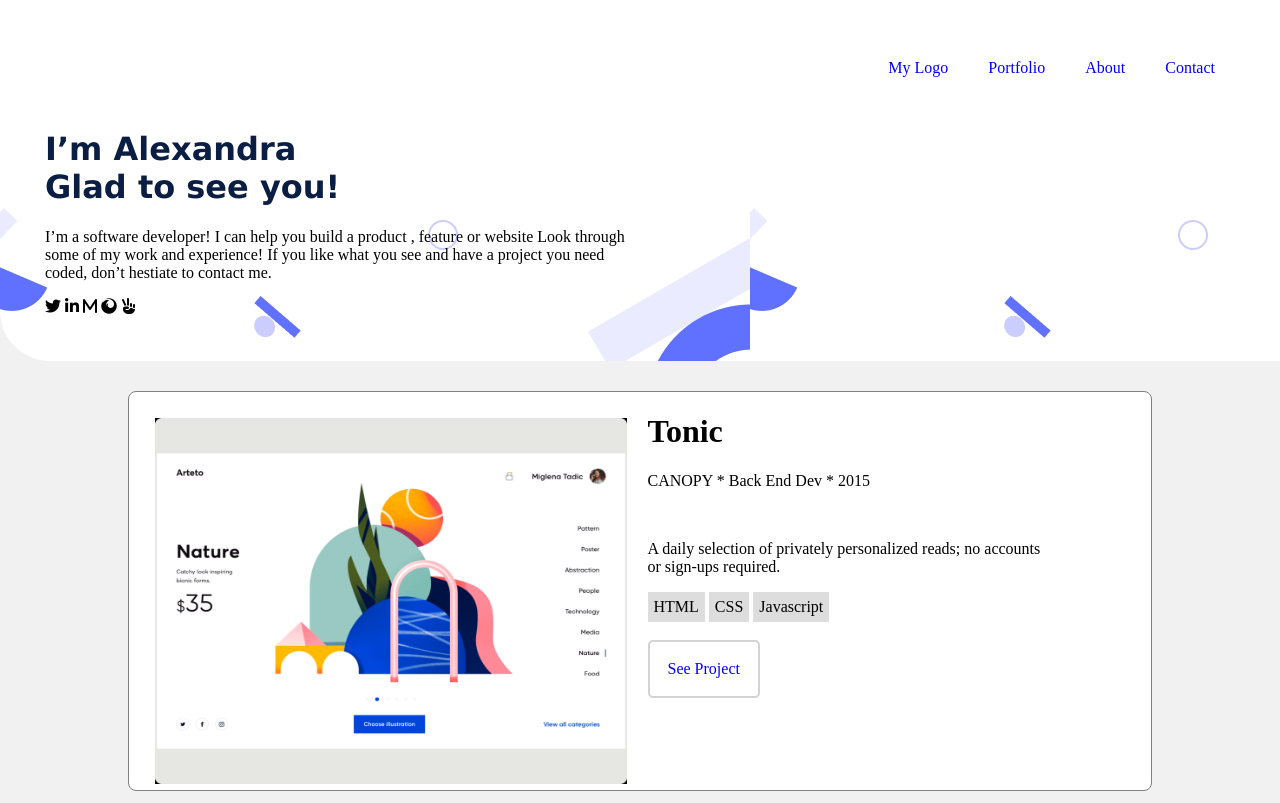
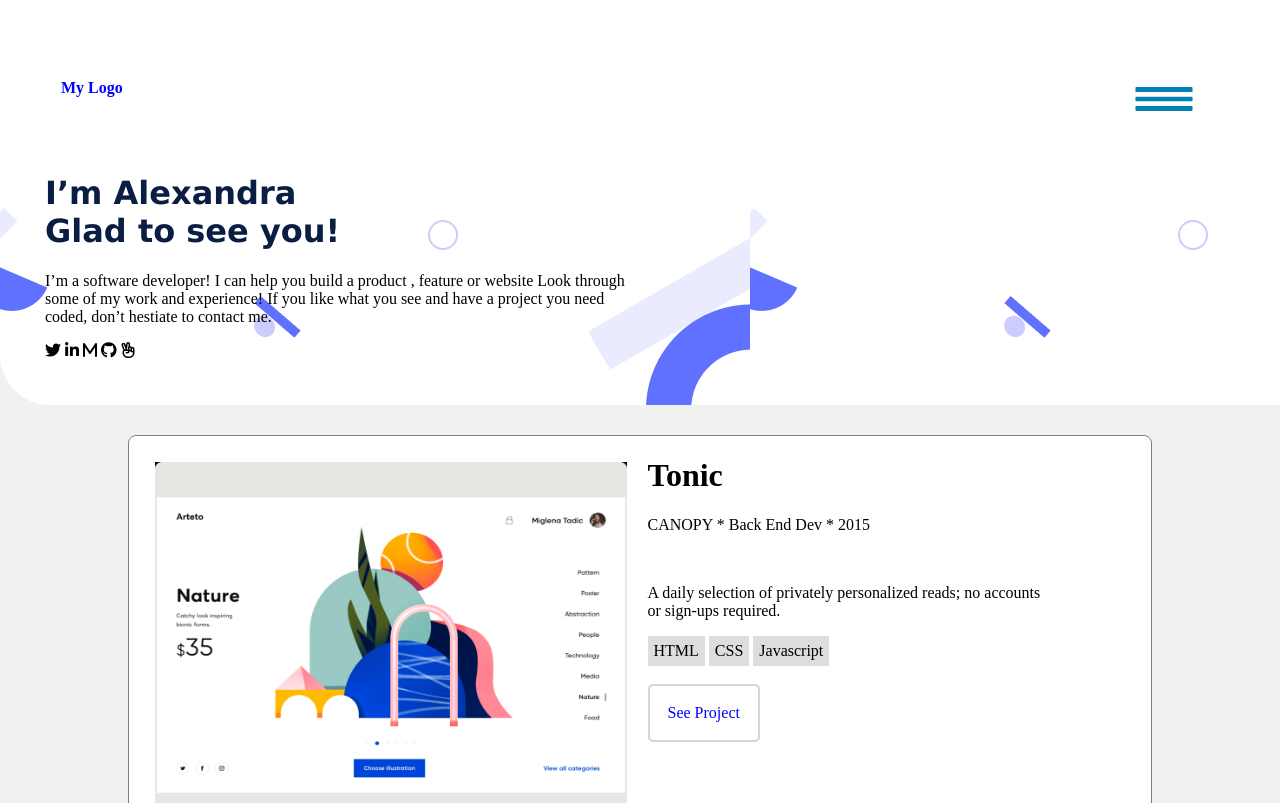
Before and after one commit to baqar-abbas/Portfolio_Project, a website: page index.html in a window 1280 px wide. Shown: the top 803 px of the page. Drawn offline with Linux system fonts and the light colour scheme.

Commit message:
Project files modified as per the suggested recommendations provided by Code reviewer

```diff
--- a/index.html
+++ b/index.html
@@ -7,30 +7,28 @@
     <script src="https://kit.fontawesome.com/d901e0cb9a.js" crossorigin="anonymous"></script>
     </head>
     <body>
-        <div class="header">
-            <div class="nav">
-                <a style="align-self: flex-start;" href="#">My Logo</a>
-                <a href="">Portfolio</a>
-                <a href="">About</a>
-                <a href="">Contact</a>
 
-            </div><br>
-
-
-
+        <header>
+          <nav>
+            <ul>
+              <li><a class="logolink" href=""><b>My Logo</b></a></li>
+              <li style="float:right;">
+<a href=""><img src="hammenu.png" alt="ham" style="width: 90px;height: 60px;"></a></li>
+             </ul>
+                    </nav>
           <div class="textdiv"><h1>I’m Alexandra <br>
             Glad to see you!</h1>
             <p>I’m a software developer! I can help you build a product , feature or website Look through <br>
               some of my work and experience! If you like what you see and have a project
               you need <br>
-                     coded, don’t hestiate to contact me.</p></div>
-
-                     <i class="fa-brands fa-twitter"></i>
+              coded, don’t hestiate to contact me.</p>
+            <section><i class="fa-brands fa-twitter"></i>
               <i class="fa-brands fa-linkedin-in"></i>
               <i class="fa-solid fa-m"></i>
-                     <i class="fa-brands fa-firefox"></i>
-                     <i class="fa-sharp fa-solid fa-hand-peace"></i>
+              <i class="fa-brands fa-github"></i>
+              <i class="fa-regular fa-hand-peace"></i></section>
             </div>
+        </header>
        <div class="container">
         <div class="imgdiv">
             <img src="image1.png" alt="Nature" height="300" width="300">
@@ -115,11 +113,11 @@
                 website Look through some of my <br> work and experience! If you like what you see and
                  have <br> a project you need coded, don’t hestiate to contact me.</p>
              <span>Let's Connect</span>
-             <i class="fa-brands fa-twitter"></i>
+             <section><i class="fa-brands fa-twitter"></i>
               <i class="fa-brands fa-linkedin-in"></i>
               <i class="fa-solid fa-m"></i>
-                     <i class="fa-brands fa-firefox"></i>
-                     <i class="fa-sharp fa-solid fa-hand-peace"></i><br><br>
+              <i class="fa-brands fa-github"></i>
+              <i class="fa-regular fa-hand-peace"></i></section><br><br>
                      <span><a href="#">Get My Resume</a> </span> >
         </div>
         <div class="language">
--- a/styles.css
+++ b/styles.css
@@ -7,30 +7,64 @@ body {
   margin: 0;
 }
 
-.header {
+header {
   background-image: url('image.png');
   border-bottom-left-radius: 50px;
   padding: 45px;
 }
-
-.nav {
-  display: flex;
-  justify-content: flex-end;
-  background-color: white;
+nav ul {
+  list-style-type: none;
+  padding: 0;
+  margin: 0;
+  overflow: hidden;
+}
+nav li {
+  float: left;
+}
+nav li a {
+  text-decoration: none;
+  color: blue;
+  display: inline-block;
+  padding: 14px 16px;
+  text-align: center;
+}
+nav li a.logolink {
+  position: relative;
+  top: 20px;
 }
 
-.nav a {
-  color: blue;
-  padding: 14px 20px;
+nav li.dropdown {
+  display: inline-block;
+  position: relative;
+  top: 0;
+  right: 0;
+}
+.dropdown-content {
+  display: none;
+  position: absolute;
+  background-color: #f9f9f9;
+  min-width: 160px;
+  box-shadow: 0px 8px 16px 0px rgba(0,0,0,0.2);
+  z-index: 1;
+}
+nav li.dropdown .dropdown-content a {
+  color: black;
+  padding: 12px 16px;
   text-decoration: none;
-  text-align: center;
+  display: block;
+  text-align: left;
 }
 
+
+.dropdown-content a:hover {background-color: #f1f1f1;}
+
+.dropdown:hover .dropdown-content {
+  display: block;
+}
 .textdiv h1 {
   font-family: Verdana, Geneva, Tahoma, sans-serif;
   color: #091e42;
 }
-
 .container {
   display: flex;
   border: 1px solid gray;
@@ -239,14 +273,16 @@ input[type=button] {
   height: 45px;
 }
 
-@media screen and (max-width: 750px) {
+@media (max-width: 750px) {
   .nav a {
     width: 100%;
   }
 
+
   .container .imgdiv,
   .container .tonic {
-    flex: 100%;
+    flex-direction: column;
+
   }
 
   .container2 .multi,
```
Also changed, not shown: hamburgermenu.png (added), hammenu.png (added). Lines whose indentation alone changed are shown as unchanged.
